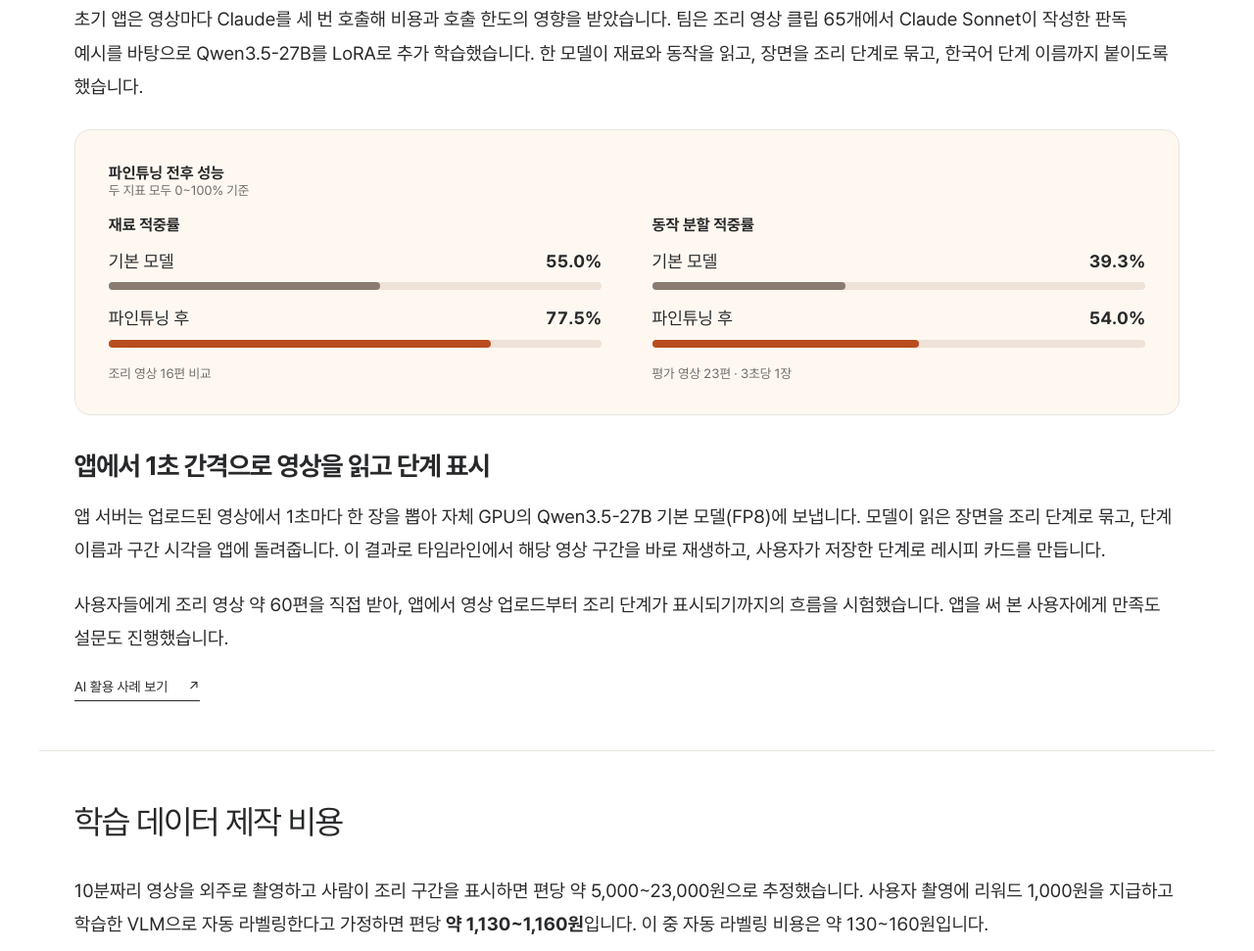
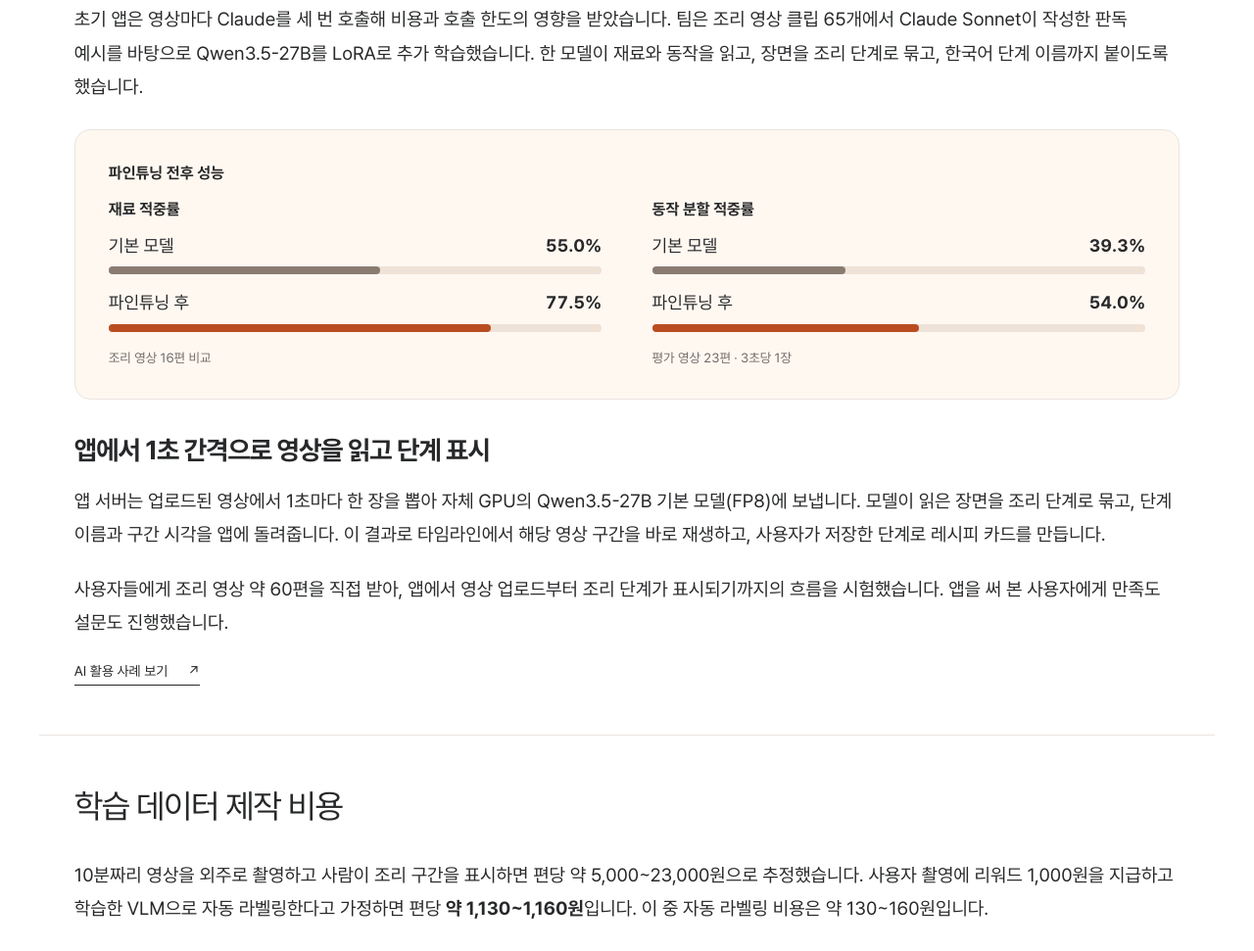
Before and after one commit to durian98/durian98.github.io, a plain HTML site: page vlm.html in a window 1280 px wide. Shown: the part 2801-3772 px from the top of the page at 98% size. Drawn offline with Linux system fonts and the light colour scheme.

Commit message:
Remove redundant scale caption from CookingTable chart

```diff
--- a/vlm.html
+++ b/vlm.html
@@ -116,7 +116,7 @@
       <h3>조리 장면 판독과 단계 이름 붙이기</h3>
       <p>초기 앱은 영상마다 Claude를 세 번 호출해 비용과 호출 한도의 영향을 받았습니다. 팀은 조리 영상 클립 65개에서 Claude Sonnet이 작성한 판독 예시를 바탕으로 Qwen3.5-27B를 LoRA로 추가 학습했습니다. 한 모델이 재료와 동작을 읽고, 장면을 조리 단계로 묶고, 한국어 단계 이름까지 붙이도록 했습니다.</p>
       <figure class="portfolio-evidence" id="fine-tuning-results">
-        <figcaption>파인튜닝 전후 성능 <small>두 지표 모두 0~100% 기준</small></figcaption>
+        <figcaption>파인튜닝 전후 성능</figcaption>
         <div class="recipick-model-grid">
           <div>
             <h4 id="ingredient-score">재료 적중률</h4>
```
